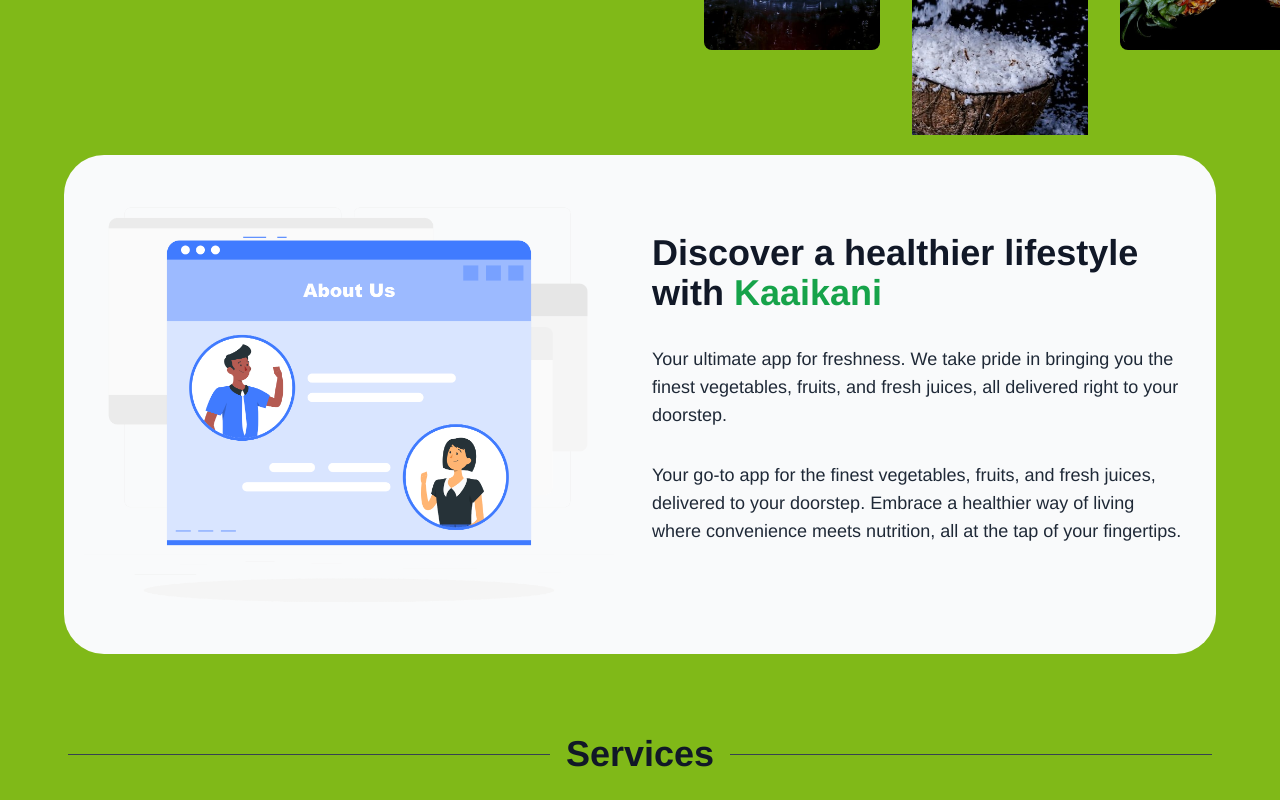
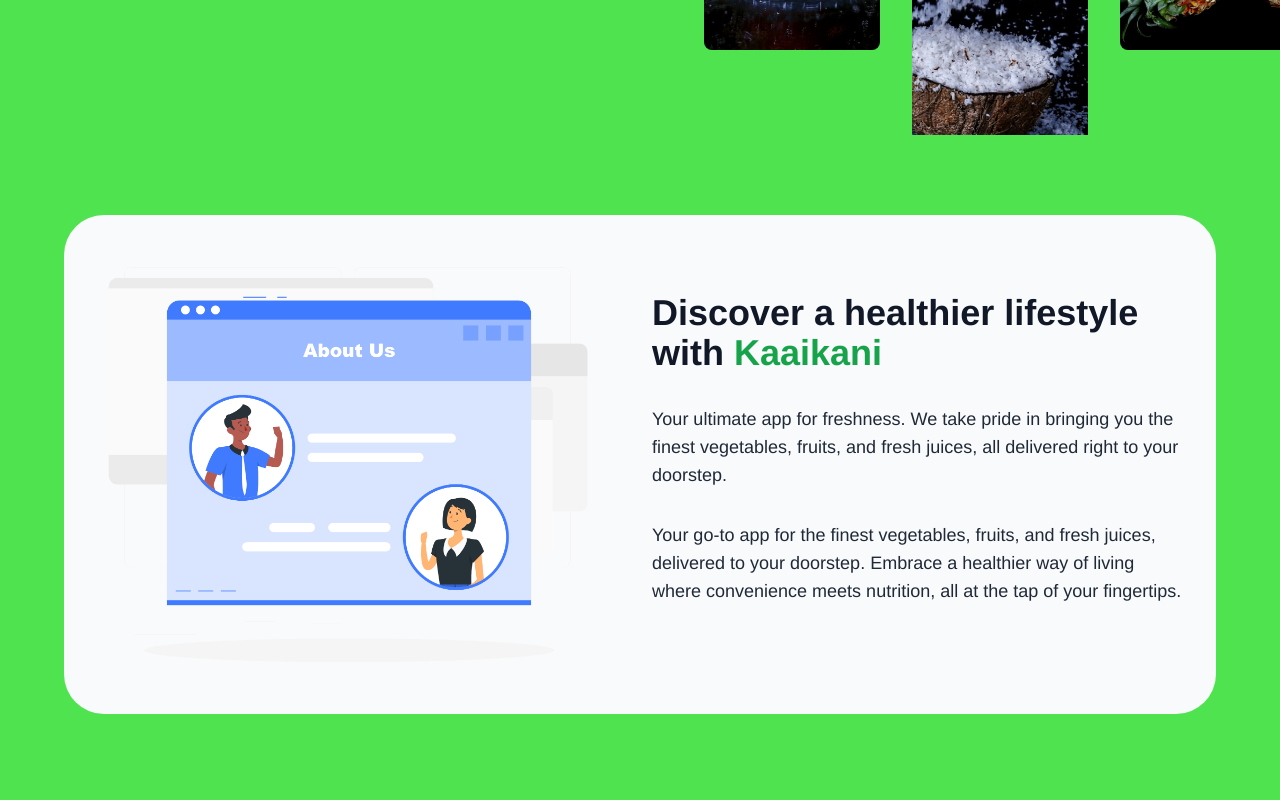
Before and after one commit to SRIRAMS2002/kaaikani, a Next.js app: page / in a window 1280 px wide. Shown: the part 580-1380 px from the top of the page. Built offline with nearby package versions, Linux system fonts and the light colour scheme.

Commit message:
ui updated-4

```diff
--- a/src/Components/About.jsx
+++ b/src/Components/About.jsx
@@ -3,7 +3,7 @@
 const About = () => {
   return (
     <div id="About">
-      <div class="py-5">
+      <div class="py-12 sm:py-20">
         <div class="xl:container m-auto px-6 text-gray-600 md:px-12 xl:px-16">
           <div class="bg-gray-50 dark:lg:bg-darker lg:p-5 rounded-[2.5rem] space-y-6 md:flex md:gap-6 justify-center md:space-y-0 lg:items-center">
             <div class="md:5/12 lg:w-1/2">
--- a/src/pages/ContactUs.jsx
+++ b/src/pages/ContactUs.jsx
@@ -31,8 +31,8 @@
 
     emailjs
       .send(
-        'service',
-        'template_d1a0buq',
+        'service_1ck77v3',
+        'template_pizf5uw',
         {
           from_name: form.name,
           to_name: "Kaaikani",
--- a/src/pages/index.js
+++ b/src/pages/index.js
@@ -8,7 +8,7 @@
 import About from '@/Components/About';
 const index = () => {
   return (
-    <div className="bg-[#80b918]">
+    <div className="bg-[#4FE34F]">
 {/*
       <Demo/> */}
 
```
